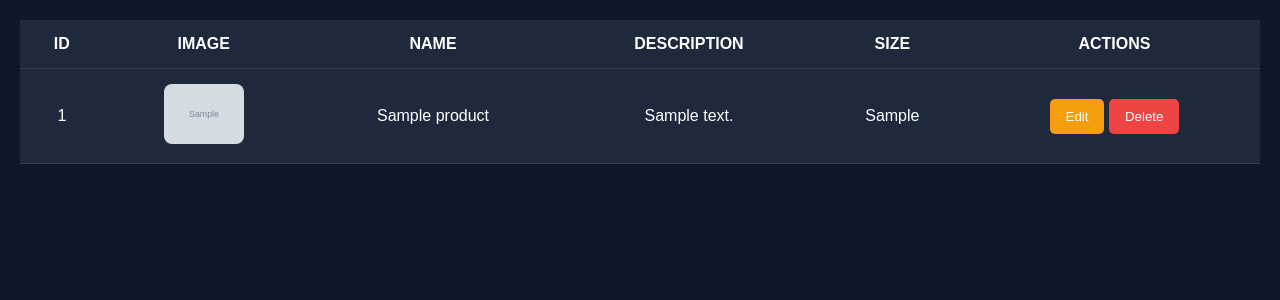
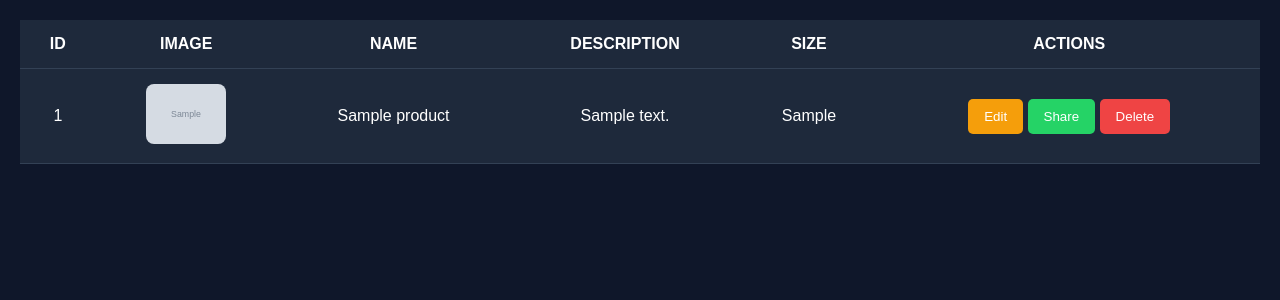
Before and after one commit to polemreddyvishnu2003-stack/hydro-inventory, a Flask app: page /dashboard in a window 1280 px wide. Shown: the part 135-435 px from the top of the page. Run offline with Flask 3, Linux system fonts and the light colour scheme; tables that the repository leaves empty hold one stand-in row (values such as "Sample post"); grey boxes marked "Sample" are stand-in pictures.

Commit message:
Refactor buttons in dashboard.html for clarity
Removed redundant button elements and simplified the edit and delete actions.

```diff
--- a/templates/dashboard.html
+++ b/templates/dashboard.html
@@ -154,23 +154,20 @@ width="80">
 <td>{{ product[2] }}</td>
 
 <td>{{ product[3] }}</td>
-
 <td>
 
 <a href="/edit/{{ product[0] }}">
+<button class="edit-btn">Edit</button>
+</a>
 
-<button class="edit-btn">
-Edit
+<a href="/product/{{ product[0] }}" target="_blank">
+<button style="background:#25D366;">
+Share
 </button>
-
 </a>
 
 <a href="/delete/{{ product[0] }}">
-
-<button class="delete-btn">
-Delete
-</button>
-
+<button class="delete-btn">Delete</button>
 </a>
 
 </td>
```
